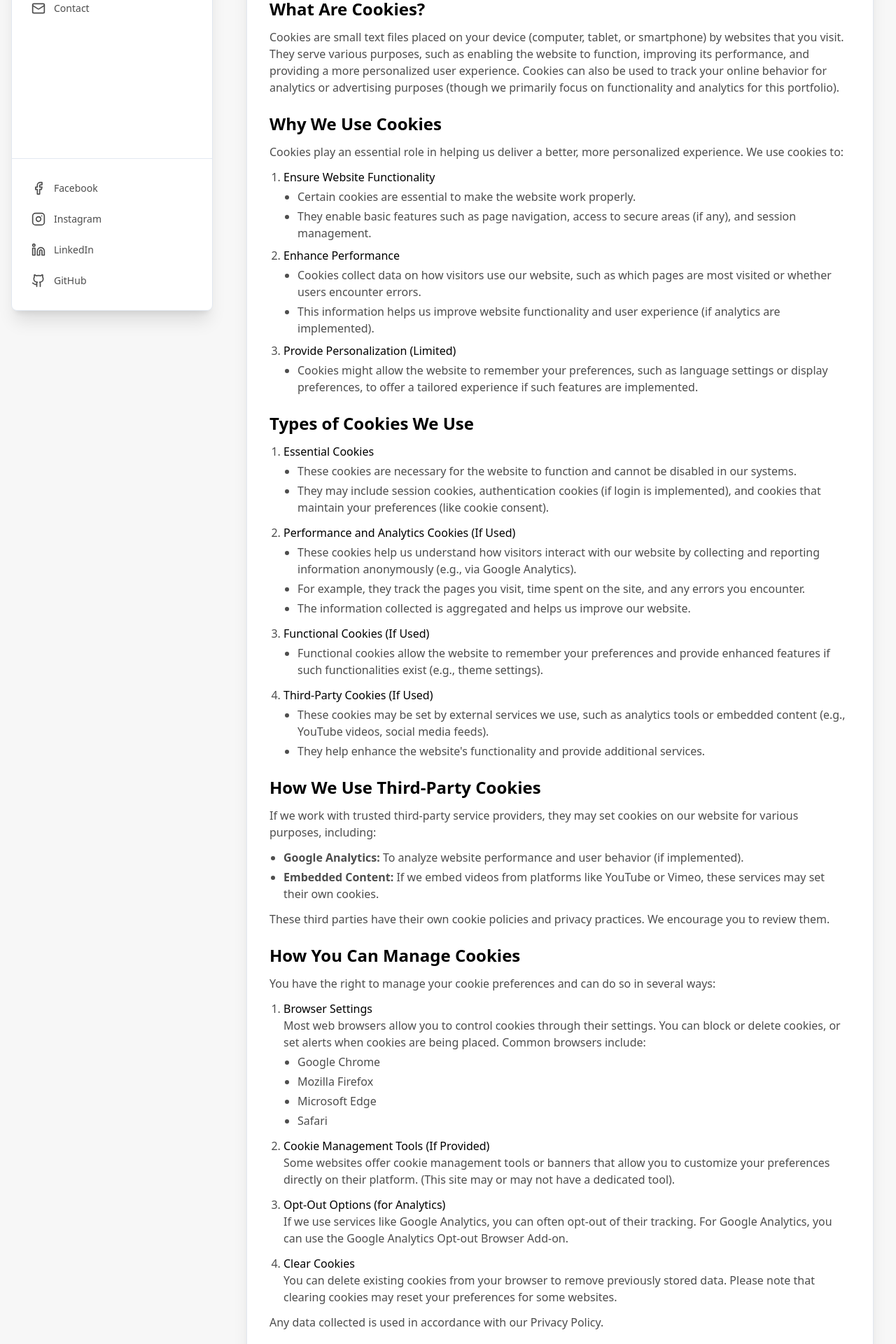
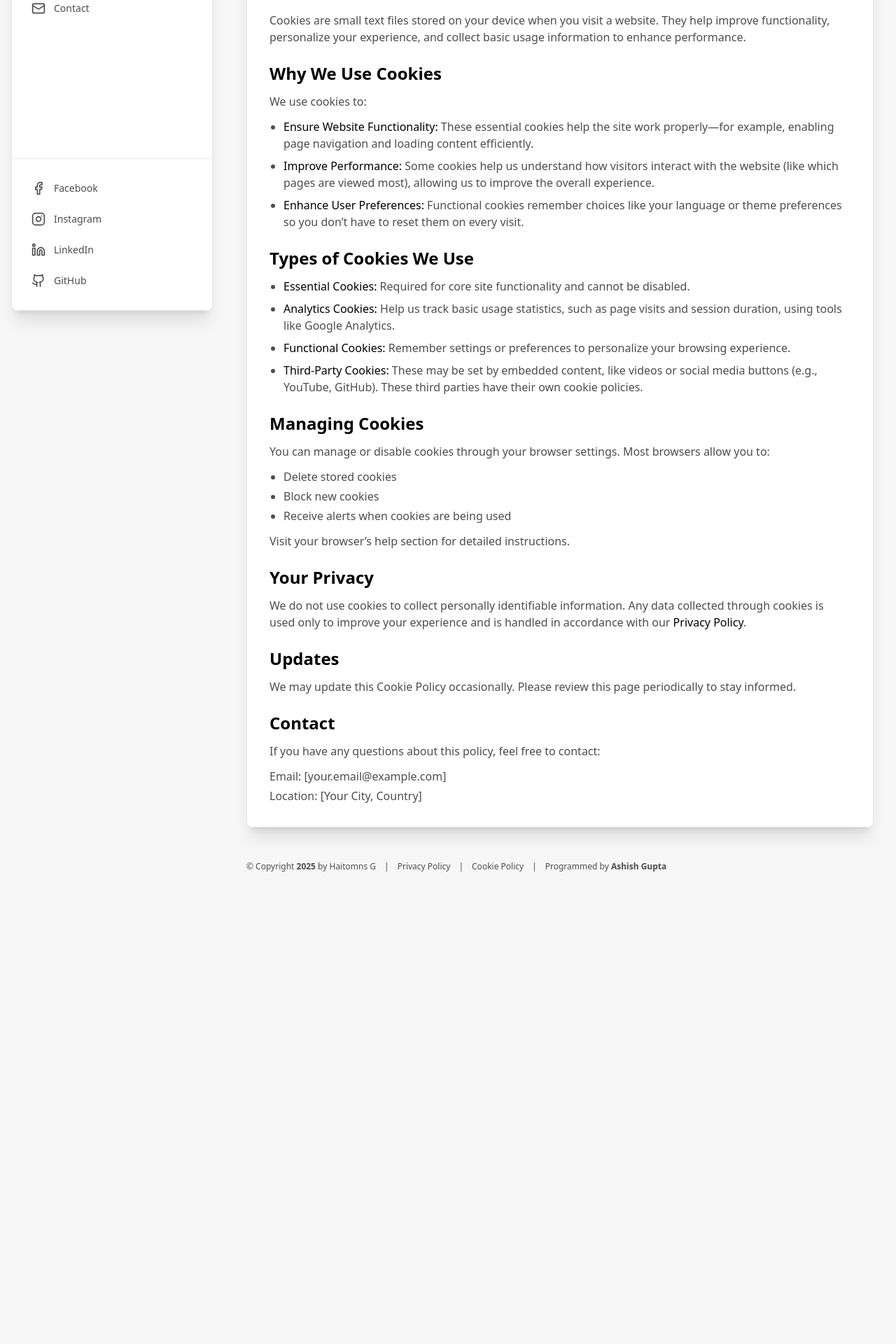
Before and after one commit to haitomnsg/haitomnsPortfolio, a React app: page /cookie-policy in a window 1280 px wide. Shown: the part 340-2260 px from the top of the page at 70% size. After the commit the page ends 1618 px from the top, so only its background shows below. Built offline with nearby package versions, Linux system fonts and the light colour scheme; the HTML template or start-up script is replaced by a standard one; a web font is replaced by a local one.

Commit message:
[dyad] Updated Cookie Policy page with final user-provided text - wrote 1 file(s)

```diff
--- a/src/pages/CookiePolicy.tsx
+++ b/src/pages/CookiePolicy.tsx
@@ -1,8 +1,9 @@
 import React from 'react';
-import { Card, CardContent } from "@/components/ui/card"; // Re-using Card component
+import { Card, CardContent } from "@/components/ui/card";
+import { Link } from 'react-router-dom'; // Import Link for the Privacy Policy link
 
 const CookiePolicy = () => {
-  const currentYear = new Date().getFullYear();
+  // const currentYear = new Date().getFullYear(); // User provided static year
 
   return (
     <div>
@@ -10,155 +11,89 @@ const CookiePolicy = () => {
 
       <Card className="shadow-xl">
         <CardContent className="p-6 md:p-8 space-y-6 text-base text-muted-foreground">
-          <p className="text-sm">Effective Date: {currentYear}</p>
+          <p className="text-sm">Effective Date: 2024</p>
 
           <section className="space-y-3">
             <h2 className="text-2xl font-semibold text-foreground">Introduction</h2>
             <p>
-              We value your privacy and are committed to being transparent about the data we collect and how we use it. This Cookie Policy explains what cookies are, how they are used on our website, the types of cookies we use, and how you can control or manage them. By continuing to use our website, you consent to the use of cookies as described in this policy.
+              Your privacy matters to us. This Cookie Policy explains what cookies are, how we use them on this portfolio website, and how you can manage your preferences. By using this website, you consent to the use of cookies as outlined here.
             </p>
           </section>
 
           <section className="space-y-3">
             <h2 className="text-2xl font-semibold text-foreground">What Are Cookies?</h2>
             <p>
-              Cookies are small text files placed on your device (computer, tablet, or smartphone) by websites that you visit. They serve various purposes, such as enabling the website to function, improving its performance, and providing a more personalized user experience. Cookies can also be used to track your online behavior for analytics or advertising purposes (though we primarily focus on functionality and analytics for this portfolio).
+              Cookies are small text files stored on your device when you visit a website. They help improve functionality, personalize your experience, and collect basic usage information to enhance performance.
             </p>
           </section>
 
           <section className="space-y-3">
             <h2 className="text-2xl font-semibold text-foreground">Why We Use Cookies</h2>
-            <p>Cookies play an essential role in helping us deliver a better, more personalized experience. We use cookies to:</p>
-            <ol className="list-decimal list-outside space-y-2 pl-5">
+            <p>We use cookies to:</p>
+            <ul className="list-disc list-outside space-y-2 pl-5 text-muted-foreground">
               <li>
-                <h3 className="font-medium text-foreground">Ensure Website Functionality</h3>
-                <ul className="list-disc list-outside space-y-1 pl-5 mt-1 text-muted-foreground">
-                  <li>Certain cookies are essential to make the website work properly.</li>
-                  <li>They enable basic features such as page navigation, access to secure areas (if any), and session management.</li>
-                </ul>
+                <h3 className="font-medium text-foreground inline">Ensure Website Functionality:</h3> These essential cookies help the site work properly—for example, enabling page navigation and loading content efficiently.
               </li>
               <li>
-                <h3 className="font-medium text-foreground">Enhance Performance</h3>
-                <ul className="list-disc list-outside space-y-1 pl-5 mt-1 text-muted-foreground">
-                  <li>Cookies collect data on how visitors use our website, such as which pages are most visited or whether users encounter errors.</li>
-                  <li>This information helps us improve website functionality and user experience (if analytics are implemented).</li>
-                </ul>
+                <h3 className="font-medium text-foreground inline">Improve Performance:</h3> Some cookies help us understand how visitors interact with the website (like which pages are viewed most), allowing us to improve the overall experience.
               </li>
               <li>
-                <h3 className="font-medium text-foreground">Provide Personalization (Limited)</h3>
-                <ul className="list-disc list-outside space-y-1 pl-5 mt-1 text-muted-foreground">
-                  <li>Cookies might allow the website to remember your preferences, such as language settings or display preferences, to offer a tailored experience if such features are implemented.</li>
-                </ul>
+                <h3 className="font-medium text-foreground inline">Enhance User Preferences:</h3> Functional cookies remember choices like your language or theme preferences so you don’t have to reset them on every visit.
               </li>
-              {/* Removed "Support Marketing and Advertising" as it's less typical for a portfolio */}
-            </ol>
+            </ul>
           </section>
 
           <section className="space-y-3">
             <h2 className="text-2xl font-semibold text-foreground">Types of Cookies We Use</h2>
-            <ol className="list-decimal list-outside space-y-3 pl-5">
+            <ul className="list-disc list-outside space-y-2 pl-5 text-muted-foreground">
               <li>
-                <h3 className="font-medium text-foreground">Essential Cookies</h3>
-                <ul className="list-disc list-outside space-y-1 pl-5 mt-1 text-muted-foreground">
-                  <li>These cookies are necessary for the website to function and cannot be disabled in our systems.</li>
-                  <li>They may include session cookies, authentication cookies (if login is implemented), and cookies that maintain your preferences (like cookie consent).</li>
-                </ul>
+                <h3 className="font-medium text-foreground inline">Essential Cookies:</h3> Required for core site functionality and cannot be disabled.
               </li>
               <li>
-                <h3 className="font-medium text-foreground">Performance and Analytics Cookies (If Used)</h3>
-                <ul className="list-disc list-outside space-y-1 pl-5 mt-1 text-muted-foreground">
-                  <li>These cookies help us understand how visitors interact with our website by collecting and reporting information anonymously (e.g., via Google Analytics).</li>
-                  <li>For example, they track the pages you visit, time spent on the site, and any errors you encounter.</li>
-                  <li>The information collected is aggregated and helps us improve our website.</li>
-                </ul>
+                <h3 className="font-medium text-foreground inline">Analytics Cookies:</h3> Help us track basic usage statistics, such as page visits and session duration, using tools like Google Analytics.
               </li>
               <li>
-                <h3 className="font-medium text-foreground">Functional Cookies (If Used)</h3>
-                <ul className="list-disc list-outside space-y-1 pl-5 mt-1 text-muted-foreground">
-                  <li>Functional cookies allow the website to remember your preferences and provide enhanced features if such functionalities exist (e.g., theme settings).</li>
-                </ul>
+                <h3 className="font-medium text-foreground inline">Functional Cookies:</h3> Remember settings or preferences to personalize your browsing experience.
               </li>
-              {/* Removed "Advertising and Targeting Cookies" */}
               <li>
-                <h3 className="font-medium text-foreground">Third-Party Cookies (If Used)</h3>
-                <ul className="list-disc list-outside space-y-1 pl-5 mt-1 text-muted-foreground">
-                  <li>These cookies may be set by external services we use, such as analytics tools or embedded content (e.g., YouTube videos, social media feeds).</li>
-                  <li>They help enhance the website's functionality and provide additional services.</li>
-                </ul>
+                <h3 className="font-medium text-foreground inline">Third-Party Cookies:</h3> These may be set by embedded content, like videos or social media buttons (e.g., YouTube, GitHub). These third parties have their own cookie policies.
               </li>
-            </ol>
+            </ul>
           </section>
 
           <section className="space-y-3">
-            <h2 className="text-2xl font-semibold text-foreground">How We Use Third-Party Cookies</h2>
+            <h2 className="text-2xl font-semibold text-foreground">Managing Cookies</h2>
+            <p>You can manage or disable cookies through your browser settings. Most browsers allow you to:</p>
+            <ul className="list-disc list-outside space-y-1 pl-5 text-muted-foreground">
+              <li>Delete stored cookies</li>
+              <li>Block new cookies</li>
+              <li>Receive alerts when cookies are being used</li>
+            </ul>
+            <p>Visit your browser’s help section for detailed instructions.</p>
+          </section>
+
+          <section className="space-y-3">
+            <h2 className="text-2xl font-semibold text-foreground">Your Privacy</h2>
             <p>
-              If we work with trusted third-party service providers, they may set cookies on our website for various purposes, including:
-            </p>
-            <ul className="list-disc list-outside space-y-1 pl-5 mt-1 text-muted-foreground">
-              <li><strong>Google Analytics:</strong> To analyze website performance and user behavior (if implemented).</li>
-              {/* Removed Facebook Pixel unless specifically used */}
-              <li><strong>Embedded Content:</strong> If we embed videos from platforms like YouTube or Vimeo, these services may set their own cookies.</li>
-            </ul>
-            <p>
-              These third parties have their own cookie policies and privacy practices. We encourage you to review them.
+              We do not use cookies to collect personally identifiable information. Any data collected through cookies is used only to improve your experience and is handled in accordance with our <Link to="/privacy-policy" className="text-primary hover:underline">Privacy Policy</Link>.
             </p>
           </section>
 
           <section className="space-y-3">
-            <h2 className="text-2xl font-semibold text-foreground">How You Can Manage Cookies</h2>
-            <p>You have the right to manage your cookie preferences and can do so in several ways:</p>
-            <ol className="list-decimal list-outside space-y-3 pl-5">
-              <li>
-                <h3 className="font-medium text-foreground">Browser Settings</h3>
-                <p className="text-muted-foreground">
-                  Most web browsers allow you to control cookies through their settings. You can block or delete cookies, or set alerts when cookies are being placed. Common browsers include:
-                </p>
-                <ul className="list-disc list-outside space-y-1 pl-5 mt-1 text-muted-foreground">
-                  <li>Google Chrome</li>
-                  <li>Mozilla Firefox</li>
-                  <li>Microsoft Edge</li>
-                  <li>Safari</li>
-                </ul>
-              </li>
-              <li>
-                <h3 className="font-medium text-foreground">Cookie Management Tools (If Provided)</h3>
-                <p className="text-muted-foreground">
-                  Some websites offer cookie management tools or banners that allow you to customize your preferences directly on their platform. (This site may or may not have a dedicated tool).
-                </p>
-              </li>
-              <li>
-                <h3 className="font-medium text-foreground">Opt-Out Options (for Analytics)</h3>
-                <p className="text-muted-foreground">
-                  If we use services like Google Analytics, you can often opt-out of their tracking. For Google Analytics, you can use the Google Analytics Opt-out Browser Add-on.
-                </p>
-              </li>
-              <li>
-                <h3 className="font-medium text-foreground">Clear Cookies</h3>
-                <p className="text-muted-foreground">
-                  You can delete existing cookies from your browser to remove previously stored data. Please note that clearing cookies may reset your preferences for some websites.
-                </p>
-              </li>
-            </ol>
+            <h2 className="text-2xl font-semibold text-foreground">Updates</h2>
             <p>
-              Any data collected is used in accordance with our Privacy Policy.
+              We may update this Cookie Policy occasionally. Please review this page periodically to stay informed.
             </p>
           </section>
 
           <section className="space-y-3">
-            <h2 className="text-2xl font-semibold text-foreground">Updates to This Policy</h2>
+            <h2 className="text-2xl font-semibold text-foreground">Contact</h2>
             <p>
-              We may update this Cookie Policy periodically to reflect changes in technology, legal requirements, or our website functionality. Please check this page regularly for the latest updates.
+              If you have any questions about this policy, feel free to contact:
             </p>
-          </section>
-
-          <section className="space-y-3">
-            <h2 className="text-2xl font-semibold text-foreground">Contact Us</h2>
-            <p>
-              If you have any questions or concerns about this Cookie Policy, please reach out to us:
-            </p>
-            <ul className="list-disc list-outside space-y-1 pl-5 text-muted-foreground">
-              <li>Email: [Your Email Address]</li>
-              {/* Address is optional */}
+            <ul className="list-none space-y-1 pl-0 text-muted-foreground"> {/* Changed to list-none and pl-0 for direct listing */}
+              <li>Email: [your.email@example.com]</li>
+              <li>Location: [Your City, Country]</li>
             </ul>
           </section>
         </CardContent>
```
